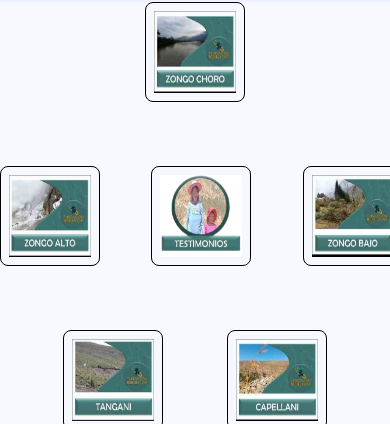
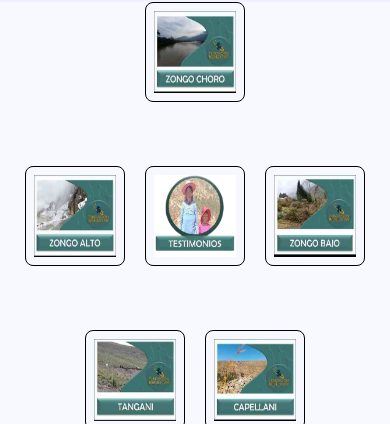
Before and after one commit to JRWebDesigner/Fundacion-BIenestar, an Astro site: page / in a window 390 px wide. Shown: the part 4329-4753 px from the top of the page. Built offline with nearby package versions, Linux system fonts and the light colour scheme; Astro itself is replaced by a stand-in of ours; a web font is replaced by a local one.

Commit message:
Update Donde.astro

```diff
--- a/src/components/Donde.astro
+++ b/src/components/Donde.astro
@@ -4,7 +4,7 @@
       <img class="w-full h-full" src="l1.jpg" alt="Línea 1" />
     </div>
 
-    <div class="grid grid-cols-3 gap-16">
+    <div class="grid grid-cols-3 gap-5 md:gap-16">
       <div class="p-2 rounded-lg border border-black w-[100px] h-[100px] md:w-[400px] md:h-[400px] flex justify-center items-center flex-col bg-background/90">
         <img class="w-full h-full" src="l2.jpg" alt="Línea 2" />
       </div>
@@ -16,7 +16,7 @@
       </div>
     </div>
 
-    <div class="flex justify-around items-center gap-16">
+    <div class="flex justify-around items-center gap-5 md:gap-16">
       <div class="p-2 rounded-lg border border-black w-[100px] h-[100px] md:w-[400px] md:h-[400px]  flex justify-center items-center flex-col bg-background/90">
         <img class="w-full h-full" src="l6.jpg" alt="Línea 6" />
       </div>
```
